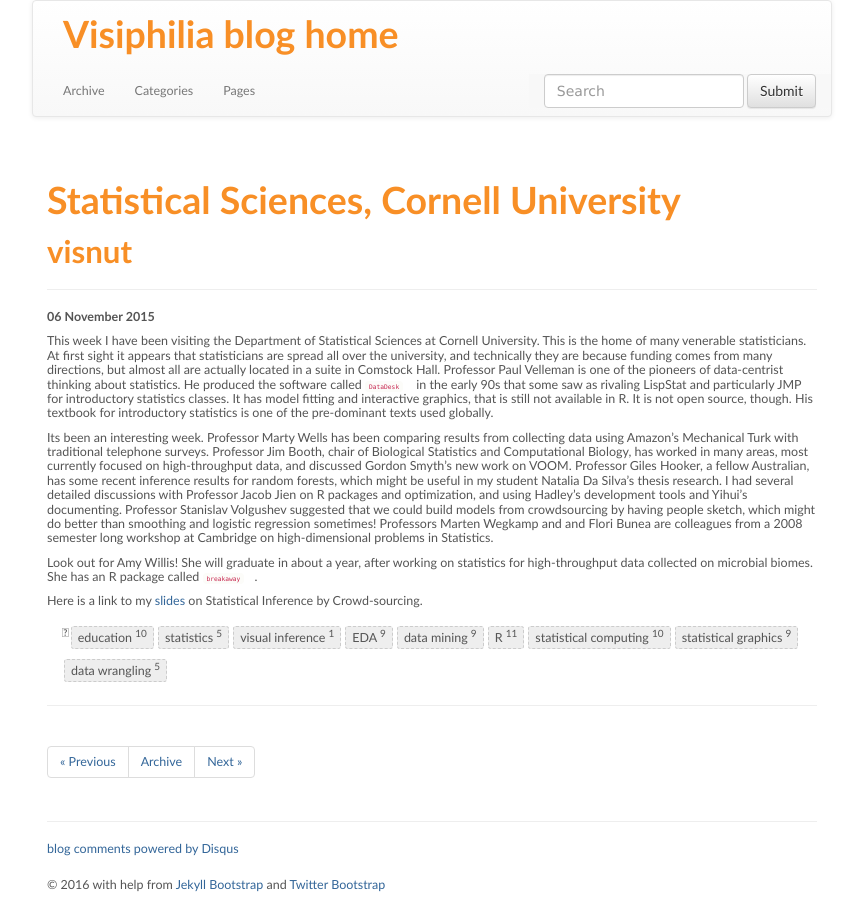
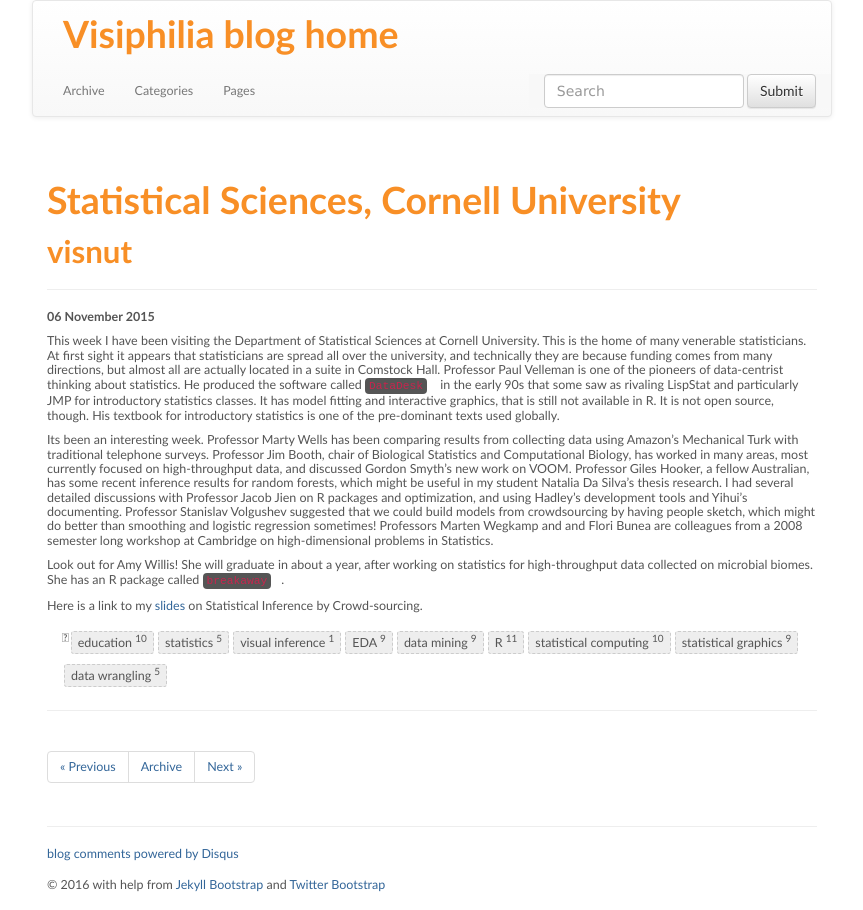
Before and after one commit to visiphilia/visiphilia.github.io, a Jekyll site: the page built from _posts/2015-11-06-cornell-statistics.md, in a window 1280 px wide. Shown: the whole page, without its empty margins (208-1071 px from the left). Built offline with Jekyll 4.4.1, drawn with Linux system fonts in a browser that asks for light colours; nearby versions of some CDN libraries; comment, search, counter and statistics services are not loaded.

Commit message:
code size

```diff
--- a/css/blogstyle.css
+++ b/css/blogstyle.css
@@ -145,9 +145,9 @@ code {
   margin: 10px 10px 0px 0px;
   text-align: left;
   overflow: auto;
-  font: 0.5em/0.6em 'Lucida Console', 'courier new', monospace;
+  font: 0.9em/1.5em 'courier new', monospace;
   /* white-space: pre; */
-  background: #FCFCF9;
+  background: #555;
 }
 acronym {
   cursor: help;
@@ -617,7 +617,7 @@ input.button {
 .knitr.r {
   background-color: #f7f7f7;
   border:solid 1px #B0B0B0;
-  font-size: 1.0em
+  font-size: 0.7em
 }
 
 .knitr.inline {
```
